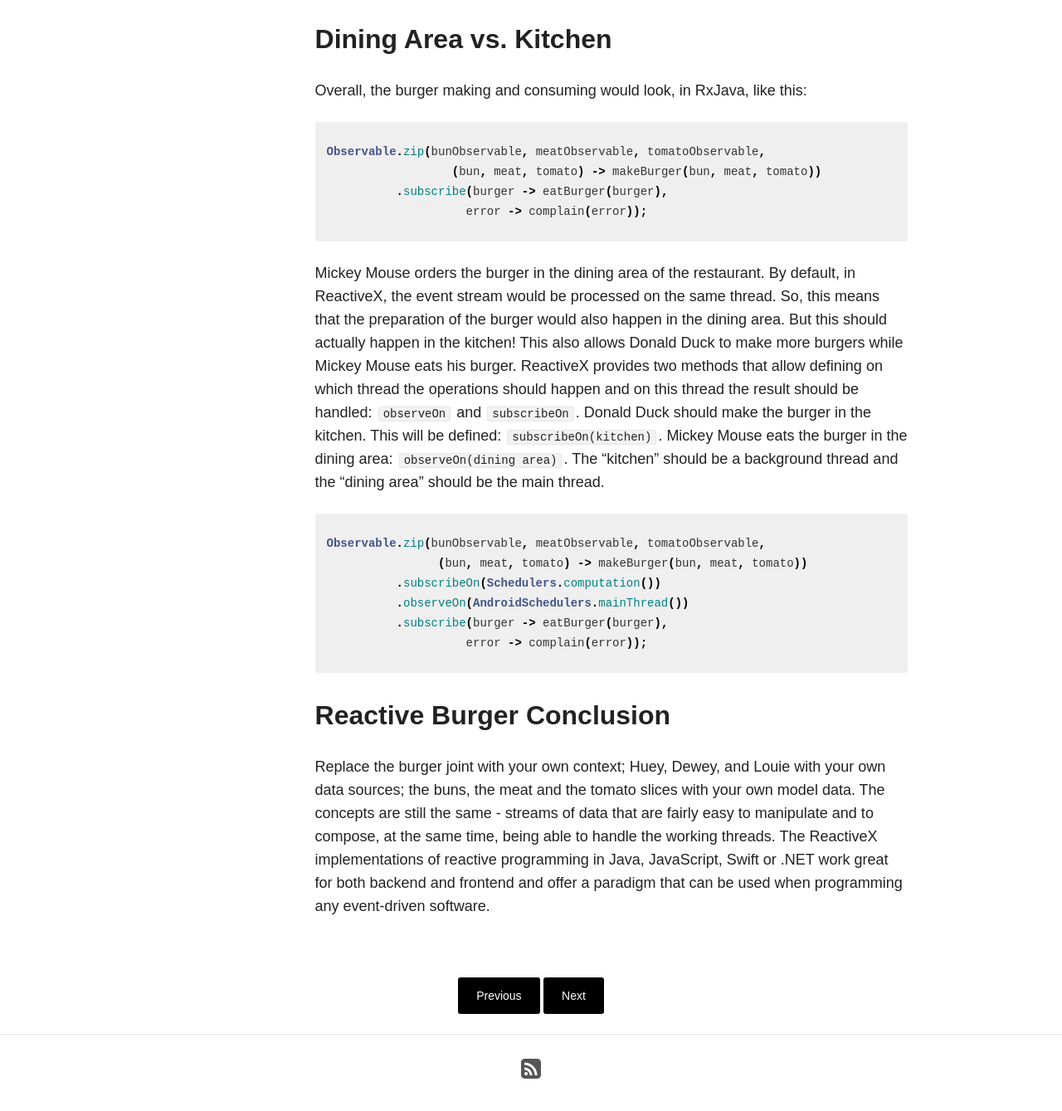
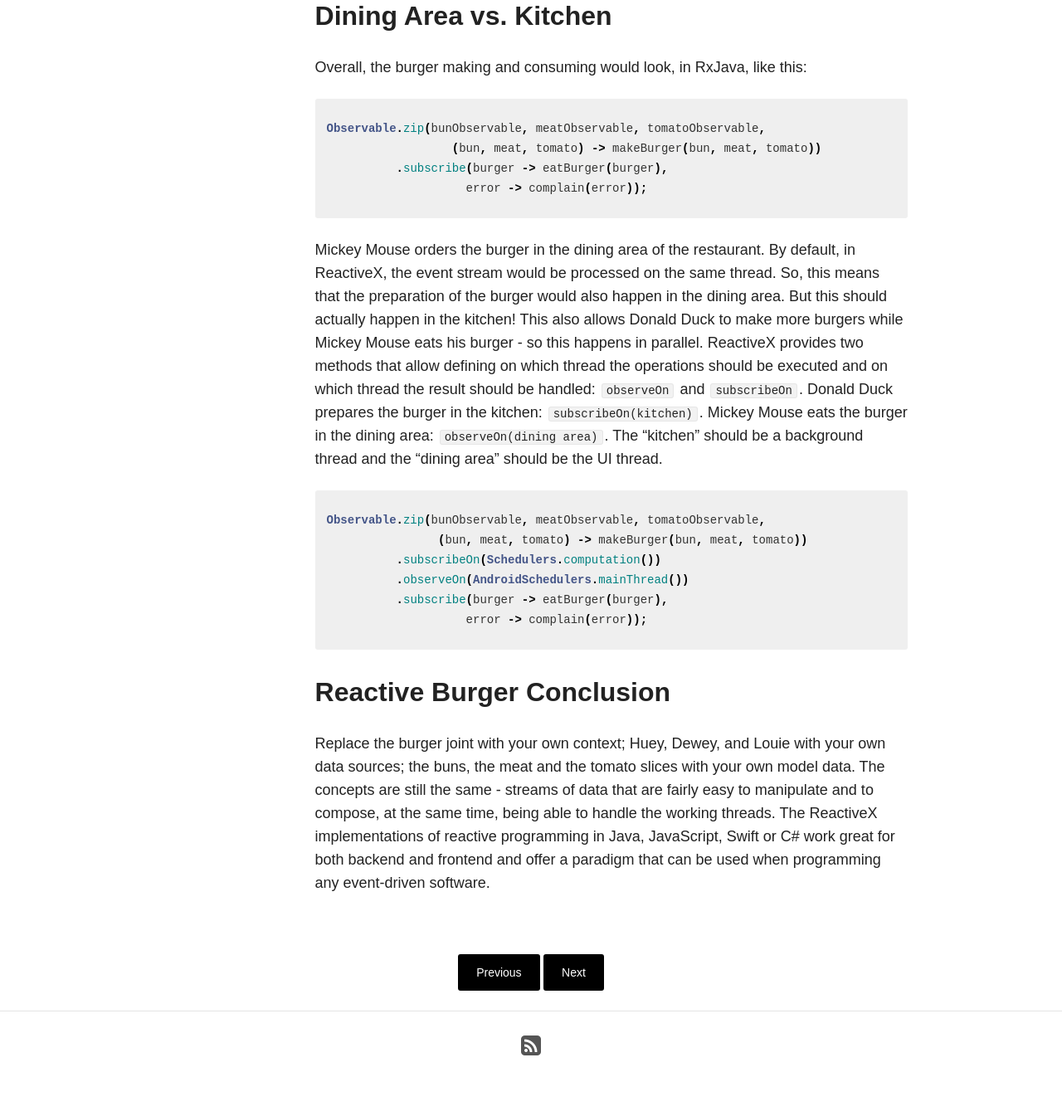
Before and after one commit to upday/upday.github.io, a Jekyll site: the page built from _posts/blog/2016-07-07-reactive_mindset_burgers.md, in a window 1280 px wide and 1400 px high, scrolled down 5566 px. Shown: the top 1339 px of the window at 83% size. Built offline with Jekyll 4.4.1, drawn with Linux system fonts in a browser that asks for light colours; nearby versions of some CDN libraries; some of the changed text lies outside the part shown.

Commit message:
review fixes

```diff
--- a/_posts/blog/2016-07-07-reactive_mindset_burgers.md
+++ b/_posts/blog/2016-07-07-reactive_mindset_burgers.md
@@ -146,10 +146,10 @@
 		    error -> complain(error));
 {% endhighlight %}
 
-Mickey Mouse orders the burger in the dining area of the restaurant. By default, in ReactiveX, the event stream would be processed on the same thread. So, this means that the preparation of the burger would also happen in the dining area. But this should actually happen in the kitchen! This also allows Donald Duck to make more burgers while Mickey Mouse eats his burger.
-ReactiveX provides two methods that allow defining on which thread the operations should happen and on this thread the result should be handled: ``observeOn`` and ``subscribeOn``.
-Donald Duck should make the burger in the kitchen. This will be defined: ``subscribeOn(kitchen)``. Mickey Mouse eats the burger in the dining area: ``observeOn(dining area)``.
-The "kitchen" should be a background thread and the "dining area" should be the main thread.
+Mickey Mouse orders the burger in the dining area of the restaurant. By default, in ReactiveX, the event stream would be processed on the same thread. So, this means that the preparation of the burger would also happen in the dining area. But this should actually happen in the kitchen! This also allows Donald Duck to make more burgers while Mickey Mouse eats his burger - so this happens in parallel.
+ReactiveX provides two methods that allow defining on which thread the operations should be executed and on which thread the result should be handled: ``observeOn`` and ``subscribeOn``.
+Donald Duck prepares the burger in the kitchen: ``subscribeOn(kitchen)``. Mickey Mouse eats the burger in the dining area: ``observeOn(dining area)``.
+The "kitchen" should be a background thread and the "dining area" should be the UI thread.
 
 {% highlight java %}
 Observable.zip(bunObservable, meatObservable, tomatoObservable,
@@ -162,4 +162,4 @@
 
 ## Reactive Burger Conclusion
 
-Replace the burger joint with your own context; Huey, Dewey, and Louie with your own data sources; the buns, the meat and the tomato slices with your own model data. The concepts are still the same - streams of data that are fairly easy to manipulate and to compose, at the same time, being able to handle the working threads. The ReactiveX implementations of reactive programming in Java, JavaScript, Swift or .NET work great for both backend and frontend and offer a paradigm that can be used when programming any event-driven software.
+Replace the burger joint with your own context; Huey, Dewey, and Louie with your own data sources; the buns, the meat and the tomato slices with your own model data. The concepts are still the same - streams of data that are fairly easy to manipulate and to compose, at the same time, being able to handle the working threads. The ReactiveX implementations of reactive programming in Java, JavaScript, Swift or C# work great for both backend and frontend and offer a paradigm that can be used when programming any event-driven software.
```
Also changed, not shown: other parts of _posts/blog/2016-07-07-reactive_mindset_burgers.md (+9 -9 lines).
